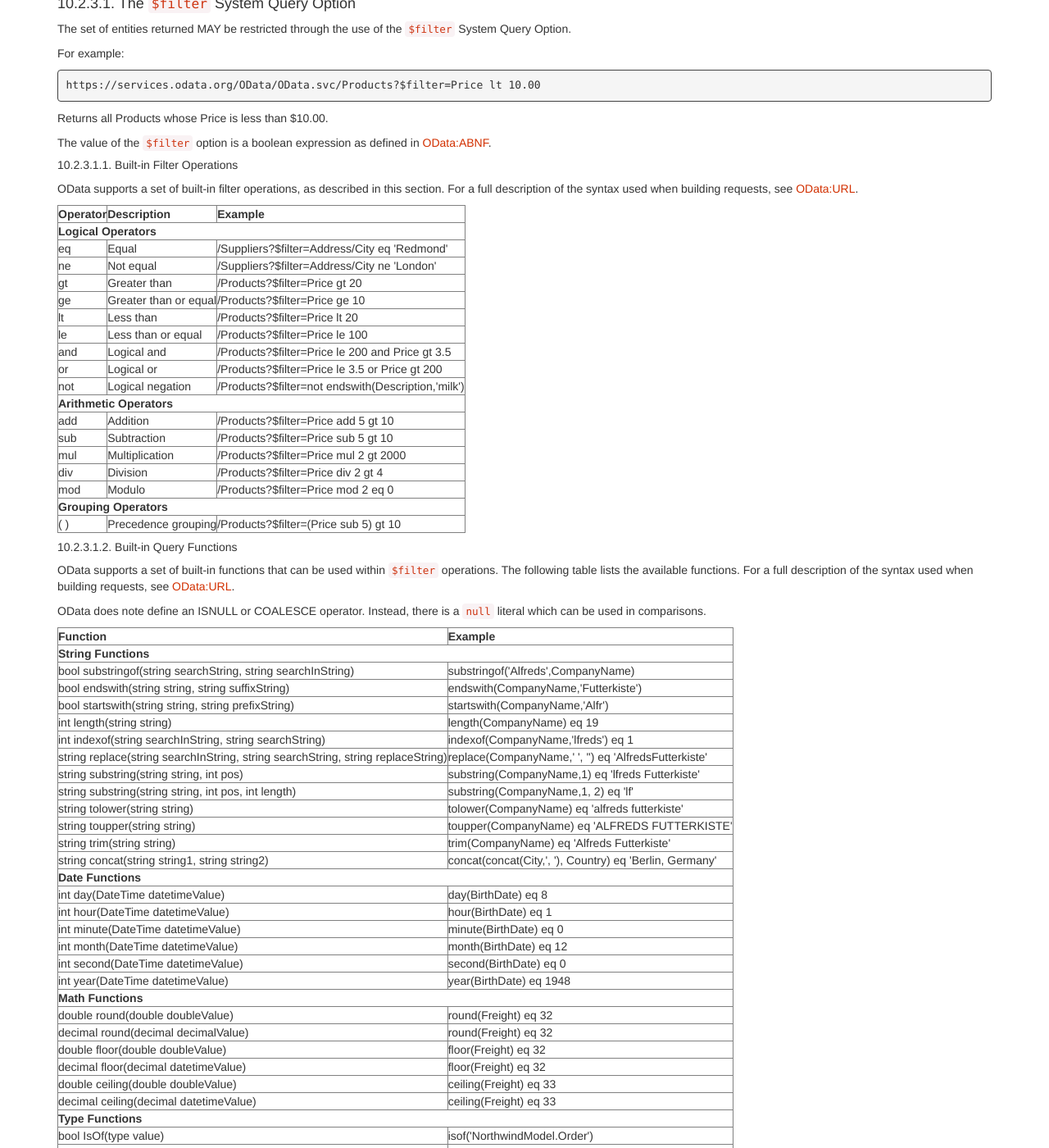
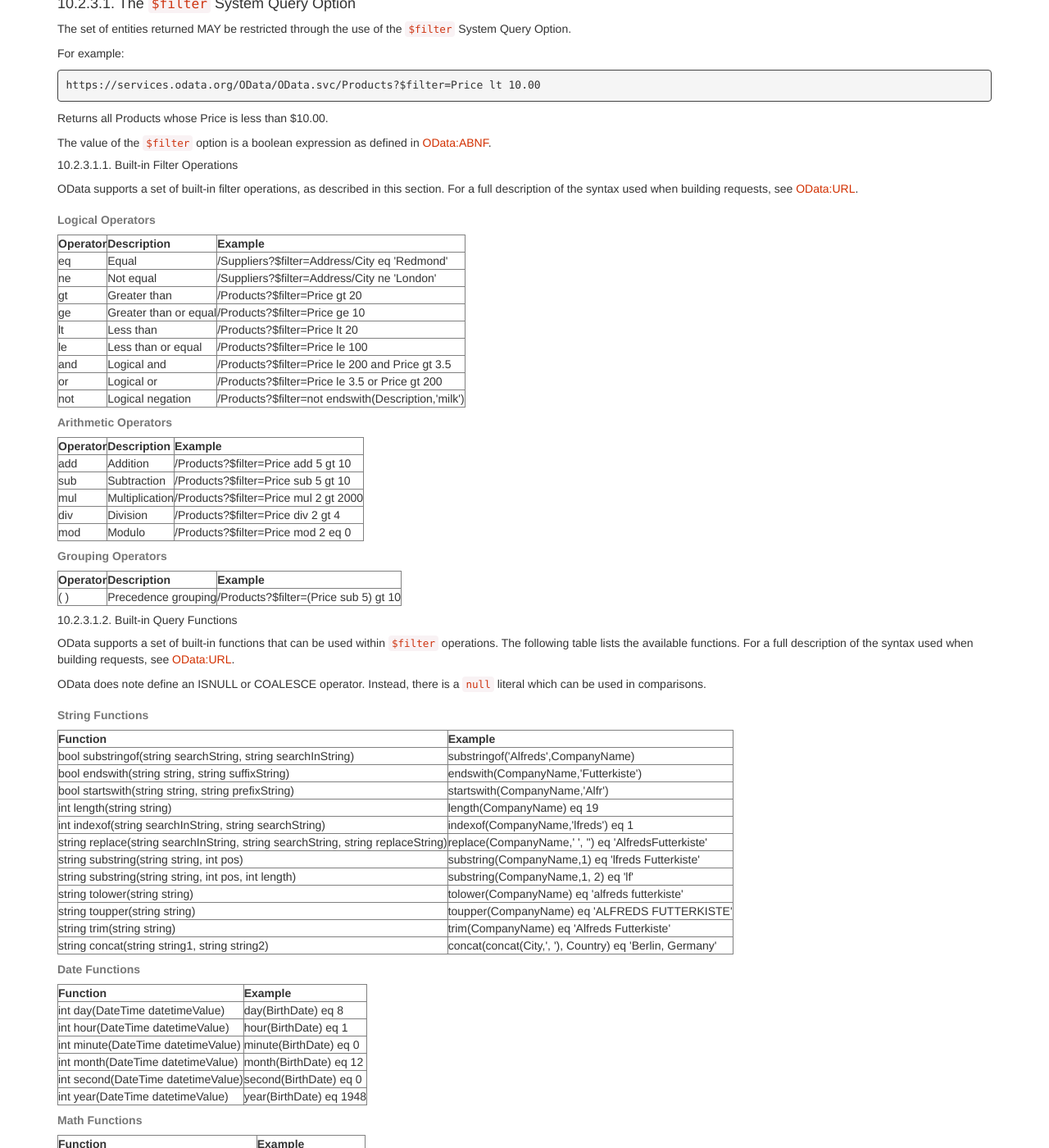
Before and after one commit to OData/odataorg.github.io, a Jekyll site: the page built from pages/documentation/odata-version-3-0-core-protocol.html, in a window 1280 px wide and 1400 px high, scrolled down 9660 px. Shown: the whole window at 82% size. Built offline with Jekyll 4.4.1, drawn with Linux system fonts in a browser that asks for light colours; nearby versions of some CDN libraries; library files that are not in the unit come from our copies; a style sheet for code colours, icons or effects is not loaded.

Commit message:
Screen reader table fix. (#271)

```diff
--- a/pages/documentation/odata-version-3-0-core-protocol.html
+++ b/pages/documentation/odata-version-3-0-core-protocol.html
@@ -4,9 +4,11 @@
 date: 2014-02-20 07:50:09.000000000 +08:00
 permalink: /documentation/odata-version-3-0/odata-version-3-0-core-protocol/
 ---
-<h5 class="alert alert-success">OData Version 4.0 is the current recommended version of OData. OData V4 has been standardized by OASIS and has many features not included in OData Version 3.0.
+<h5 class="alert alert-success">
+    OData Version 4.0 is the current recommended version of OData. OData V4 has been standardized by OASIS and has many features not included in OData Version 3.0.
     <br><br>
-<a href="/documentation/" class="alert-link" title=""><span class="glyphicon glyphicon-arrow-right"></span> Go to OData Version 4.0</a></h5>
+    <a href="/documentation/" class="alert-link" title=""><span class="glyphicon glyphicon-arrow-right"></span> Go to OData Version 4.0</a>
+</h5>
 <h1 id="overview">1. Overview</h1>
 <p>The OData Protocol is an application-level protocol for interacting with data via RESTful web services. The protocol supports the description of data models and the editing and querying of data according to those models. It provides facilities for:</p>
 <ul>
@@ -264,16 +266,18 @@
 <p>The value of the <code>$filter</code> option is a boolean expression as defined in <a href="https://www.odata.org/documentation/odata-version-3-0/abnf">OData:ABNF</a>.</p>
 <h5 id="built-infilteroperations">10.2.3.1.1. Built-in Filter Operations</h5>
 <p>OData supports a set of built-in filter operations, as described in this section. For a full description of the syntax used when building requests, see <a href="https://www.odata.org/documentation/odata-version-3-0/url-conventions">OData:URL</a>.</p>
-<table border="1" aria-label="Filter Query Option Operators">
+
+<div aria-label="Filter Query Option Operators">
+    <table border="1">
+        <caption><strong>Logical Operators</strong></caption>
+        <thead>
+            <tr>
+                <th scope="col">Operator</th>
+                <th scope="col">Description</th>
+                <th scope="col">Example</th>
+            </tr>
+        </thead>
         <tbody>
-<tr>
-<th>Operator</th>
-<th>Description</th>
-<th>Example</th>
-</tr>
-<tr>
-<td colspan="3"><strong>Logical Operators</strong></td>
-</tr>
             <tr>
                 <td>eq</td>
                 <td>Equal</td>
@@ -319,9 +323,19 @@
                 <td>Logical negation</td>
                 <td>/Products?$filter=not endswith(Description,'milk')</td>
             </tr>
+        </tbody>
+    </table>
+
+    <table border="1">
+        <caption><strong>Arithmetic Operators</strong></caption>
+        <thead>
             <tr>
-<td colspan="3"><strong>Arithmetic Operators</strong></td>
+                <th scope="col">Operator</th>
+                <th scope="col">Description</th>
+                <th scope="col">Example</th>
             </tr>
+        </thead>
+        <tbody>
             <tr>
                 <td>add</td>
                 <td>Addition</td>
@@ -347,9 +361,19 @@
                 <td>Modulo</td>
                 <td>/Products?$filter=Price mod 2 eq 0</td>
             </tr>
+        </tbody>
+    </table>
+
+    <table border="1">
+        <caption><strong>Grouping Operators</strong></caption>
+        <thead>
             <tr>
-<td colspan="3"><strong>Grouping Operators</strong></td>
+                <th scope="col">Operator</th>
+                <th scope="col">Description</th>
+                <th scope="col">Example</th>
             </tr>
+        </thead>
+        <tbody>
             <tr>
                 <td>( )</td>
                 <td>Precedence grouping</td>
@@ -357,18 +381,23 @@
             </tr>
         </tbody>
     </table>
+
+</div>
+
 <h5 id="built-inqueryfunctions">10.2.3.1.2. Built-in Query Functions</h5>
 <p>OData supports a set of built-in functions that can be used within <code>$filter</code> operations. The following table lists the available functions. For a full description of the syntax used when building requests, see <a href="https://www.odata.org/documentation/odata-version-3-0/url-conventions">OData:URL</a>.</p>
 <p>OData does note define an ISNULL or COALESCE operator. Instead, there is a <code>null</code> literal which can be used in comparisons.</p>
-<table border="1" aria-label="Functions for use with Filter Query Option">
-<tbody>
+
+<div aria-label="Functions for use with Filter Query Option">
+    <table border="1">
+        <caption><strong>String Functions</strong></caption>
+        <thead>
             <tr>
                 <th>Function</th>
                 <th>Example</th>
             </tr>
-<tr>
-<td colspan="3"><strong>String Functions</strong></td>
-</tr>
+        </thead>
+        <tbody>
             <tr>
                 <td>bool substringof(string searchString, string searchInString)</td>
                 <td>substringof('Alfreds',CompanyName)</td>
@@ -417,9 +446,18 @@
                 <td>string concat(string string1, string string2)</td>
                 <td>concat(concat(City,', '), Country) eq 'Berlin, Germany'</td>
             </tr>
+        </tbody>
+    </table>
+
+    <table border="1">
+        <caption><strong>Date Functions</strong></caption>
+        <thead>
             <tr>
-<td colspan="3"><strong>Date Functions</strong></td>
+                <th>Function</th>
+                <th>Example</th>
             </tr>
+        </thead>
+        <tbody>
             <tr>
                 <td>int day(DateTime datetimeValue)</td>
                 <td>day(BirthDate) eq 8</td>
@@ -444,9 +482,18 @@
                 <td>int year(DateTime datetimeValue)</td>
                 <td>year(BirthDate) eq 1948</td>
             </tr>
+        </tbody>
+    </table>
+
+    <table border="1">
+        <caption><strong>Math Functions</strong></caption>
+        <thead>
             <tr>
-<td colspan="3"><strong>Math Functions</strong></td>
+                <th>Function</th>
+                <th>Example</th>
             </tr>
+        </thead>
+        <tbody>
             <tr>
                 <td>double round(double doubleValue)</td>
                 <td>round(Freight) eq 32</td>
@@ -471,9 +518,18 @@
                 <td>decimal ceiling(decimal datetimeValue)</td>
                 <td>ceiling(Freight) eq 33</td>
             </tr>
+        </tbody>
+    </table>
+
+    <table border="1">
+        <caption><strong>Type Functions</strong></caption>
+        <thead>
             <tr>
-<td colspan="3"><strong>Type Functions</strong></td>
+                <th>Function</th>
+                <th>Example</th>
             </tr>
+        </thead>
+        <tbody>
             <tr>
                 <td>bool IsOf(type value)</td>
                 <td>isof('NorthwindModel.Order')</td>
@@ -484,6 +540,8 @@
             </tr>
         </tbody>
     </table>
+</div>
+
 <h5 id="theexpandsystemqueryoption">10.2.3.1.3 The <code>$expand</code> System Query Option</h5>
 <p>The presence of the <code>$expand</code> system query option indicates that entities related to the entity, or collection of entities, identified by the resource path section of the URL MUST be represented inline.</p>
 <p>The value of the <code>$expand</code> query option MUST be a comma separated list of navigation property paths.</p>
```
Also changed, not shown: 1 other file. Lines whose indentation alone changed are shown as unchanged.
